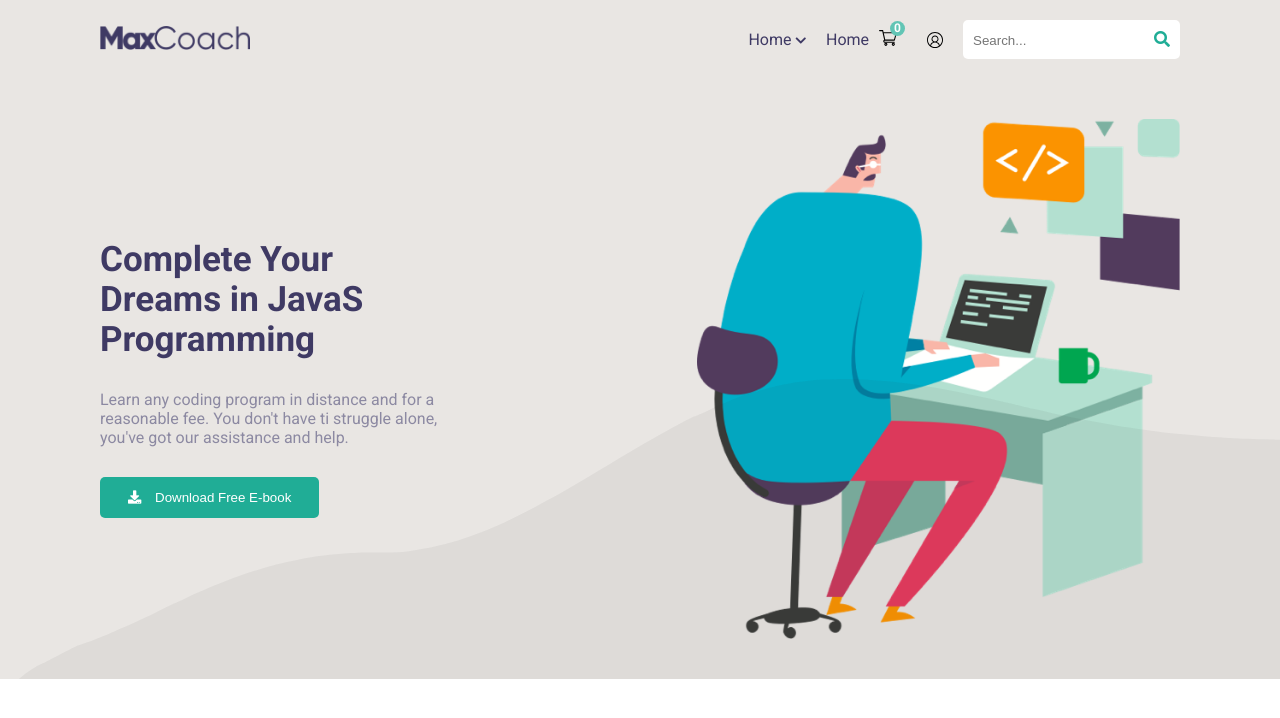
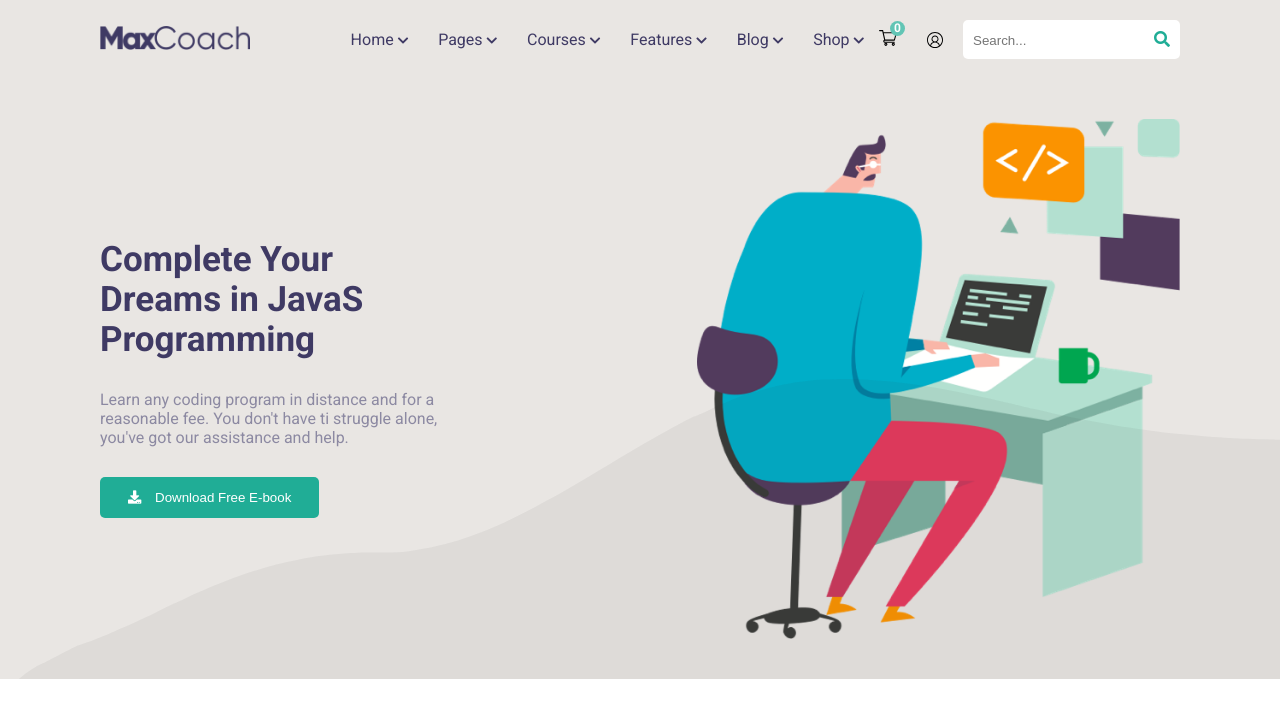
Before and after one commit to maregaale/proj-html-vuejs, a website: page index.html in a window 1280 px wide. Drawn offline with nearby package versions, Linux system fonts and the light colour scheme.

Commit message:
aggiunta main nav dinamica, creato oggetto dei links della main_nav in vuejs

```diff
--- a/index.html
+++ b/index.html
@@ -44,13 +44,10 @@
 							<div class="main_nav">
 								<ul class="flex">
 									<!-- link della navbar -->
-									<li class="mrg_left_right_10 flex">
-										<a href="">Home <i class="fas fa-chevron-down"></i>                                    <!-- /link della navbar -->
+									<li v-for="link in mainNavLinks" class="mrg_left_right_15 flex">
+										<a href="">{{link.name}}
+											<i v-if="link.chevron == true" class="fas fa-chevron-down"></i>                                    <!-- /link della navbar -->
 										</a>
-									<!-- link della navbar -->
-									<li class="mrg_left_right_10">
-										<a href="">Home</a>
-									</li>
 									<!-- /link della navbar -->
 								</ul>
 							</div>
--- a/js/script.js
+++ b/js/script.js
@@ -1,7 +1,38 @@
 const app = new Vue ({
     el: "#root",
     data: {
-
+        mainNavLinks: [
+            {
+                name: "Home",
+                display: true,
+                chevron: true,
+            },
+            {
+                name: "Pages",
+                display: true,
+                chevron: true,
+            },
+            {
+                name: "Courses",
+                display: true,
+                chevron: true,
+            },
+            {
+                name: "Features",
+                display: true,
+                chevron: true,
+            },
+            {
+                name: "Blog",
+                display: true,
+                chevron: true,
+            },
+            {
+                name: "Shop",
+                display: true,
+                chevron: true,
+            }
+        ],
     },
 
 });
--- a/src/Partials/_margins.scss
+++ b/src/Partials/_margins.scss
@@ -9,6 +9,12 @@
 @for $i from 1 through 10 {
     .mrg_left_right_#{$i}0 {
         margin: 0 $i * 10+px;
+    }
+}
+
+@for $i from 1 through 10 {
+    .mrg_left_right_#{$i * 5}  {
+        margin: 0 $i * 5+px;
     }
 }
 
```
Also changed, not shown: dist/app.css.
